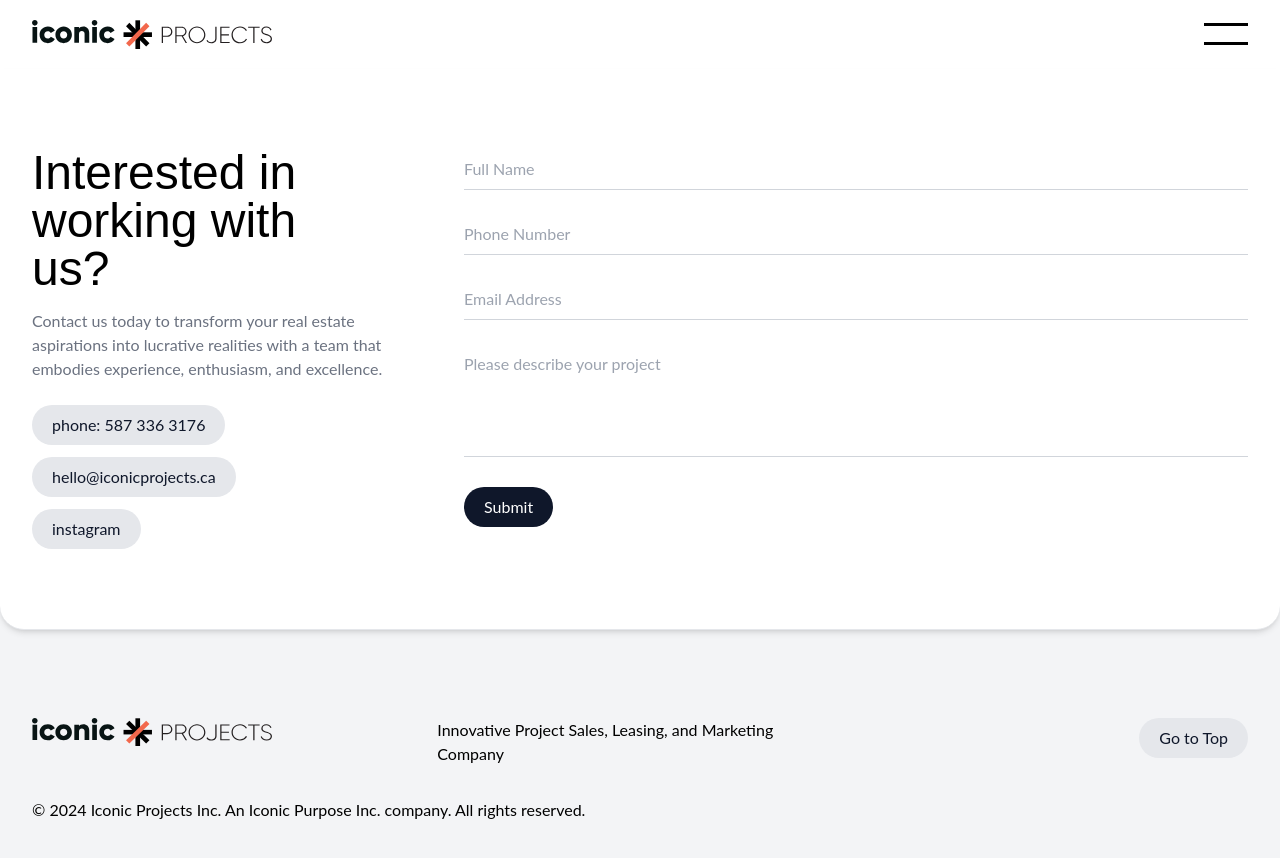
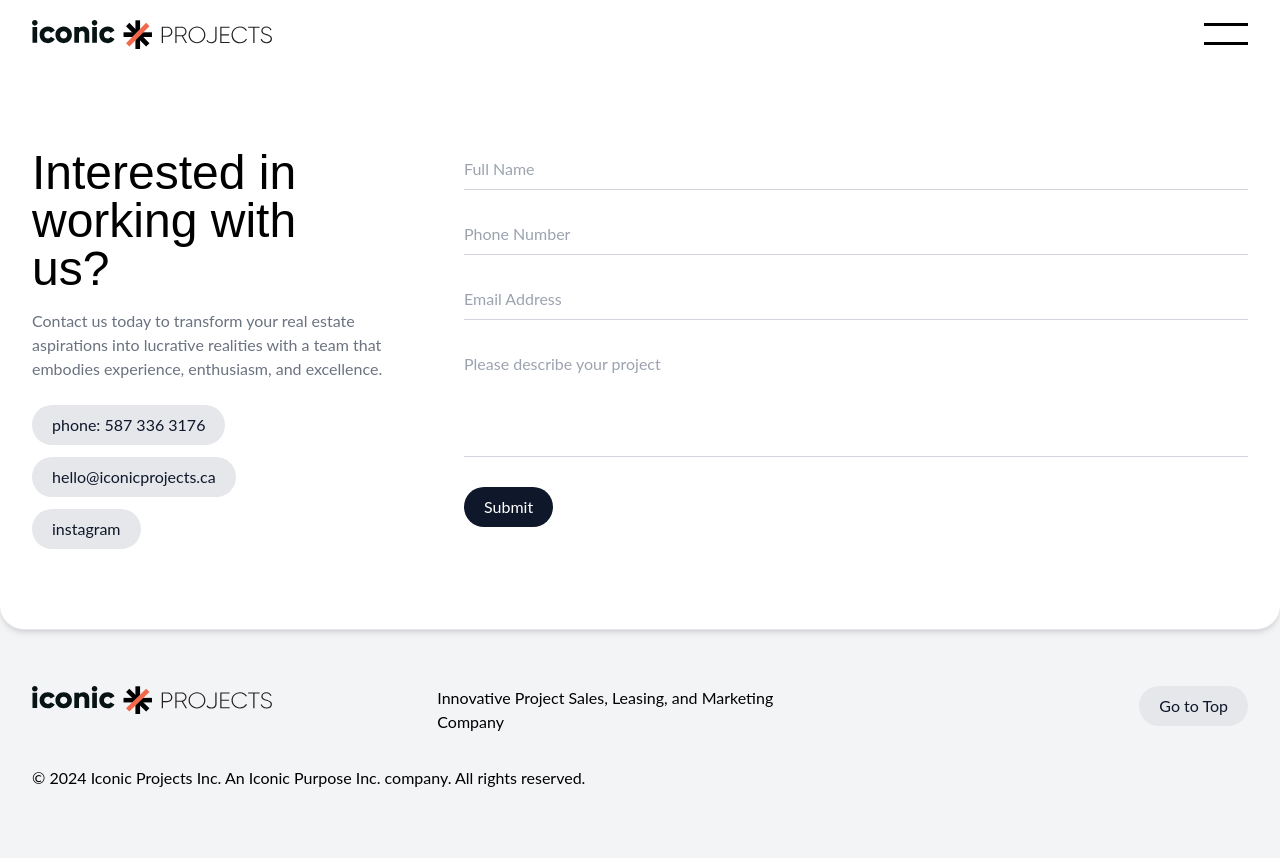
Before and after one commit to iconicyeg/projects-website, a Next.js app: page / in a window 1280 px wide. Shown: the top 858 px of the page. Built offline with nearby package versions, Linux system fonts and the light colour scheme; no server answers.

Commit message:
edits to css

```diff
--- a/src/app/blog/[slug]/page.js
+++ b/src/app/blog/[slug]/page.js
@@ -90,7 +90,7 @@ export default async function BlogPostPage({ params }) {
       />
 
       <article className="md:pt-16 pt-10">
-        <div className="border-b pb-20">
+        <div className="border-b md:pb-20 pb-12">
           {tags?.length > 0 && (
             <div className="mb-2">
               {tags.map((tag, index) => (
@@ -104,9 +104,9 @@ export default async function BlogPostPage({ params }) {
             </div>
           )}
 
-          <h1 className="font-heading dot-end mb-6 text-2xl md:text-4xl lg:text-5xl font-medium leading-tight">{title}</h1>
-          <p className="text-gray-600 mb-6 flex items-center space-x-2">
-            <span className="text-sm font-medium text-gray-500 flex items-center">
+          <h1 className="font-heading dot-end md:mb-6 mb-3 text-2xl md:text-4xl lg:text-5xl font-medium leading-tight">{title}</h1>
+          <p className="text-gray-600 md:mb-6 mb-3 flex items-center space-x-2 flex-wrap">
+            <span className="md:text-sm text-xs font-medium text-gray-500 flex items-center">
               Published on {new Date(publishDate).toLocaleDateString('en-US', {
                 year: 'numeric',
                 month: 'long',
@@ -114,7 +114,7 @@ export default async function BlogPostPage({ params }) {
               })}
             </span>
             <span className="mx-2 text-gray-400">|</span>
-            <span className="text-sm font-medium text-gray-500">by {author}</span>
+            <span className="md:text-sm text-xs font-medium text-gray-500">by {author}</span>
           </p>
 
           {coverImageUrl && (
@@ -130,7 +130,7 @@ export default async function BlogPostPage({ params }) {
             </div>
           )}
 
-          <div className="text-gray-700 post-content prose lg:prose-xl max-w-5xl">
+          <div className="text-gray-900 post-content prose lg:prose-xl max-w-5xl">
             {content && documentToReactComponents(content)}
           </div>
         </div>
--- a/src/app/globals.css
+++ b/src/app/globals.css
@@ -93,11 +93,27 @@ ol li {
 ol {
   color: #333333;
 }
+.post-content h2 {
+  font-family: 'Red Hat Display', sans-serif;
+  font-size: 22px;
+  line-height: 1.2;
+  font-weight: 500;
+  margin-bottom: 10px;
+}
+
 .post-content h3 {
-  font-family: var(--font-red-hat), sans-serif;
-  font-size: 28px;
+  font-family: 'Red Hat Display', sans-serif;
+  font-size: 18px;
   line-height: 1.2;
-  font-weight: 700;
+  font-weight: 500;
+  margin-bottom: 18px;
+}
+
+.post-content h4 {
+  font-family: 'Red Hat Display', sans-serif;
+  font-size: 16px;
+  line-height: 1.2;
+  font-weight: 500;
   margin-bottom: 18px;
 }
 
@@ -188,6 +204,6 @@ padding-left: 18px;
       bottom: 6px;
   }
   .navigation-active main {
-    padding: 0 24px;
+    padding: 0 16px;
     }
 }
--- a/src/app/layout.js
+++ b/src/app/layout.js
@@ -17,6 +17,19 @@ export default function RootLayout({ children }) {
         <link rel="icon" type="image/svg+xml" href="/favicon.svg" />
         <link rel="shortcut icon" href="/favicon.ico" />
         <link rel="apple-touch-icon" sizes="180x180" href="/apple-touch-icon.png" />
+        <link
+  rel="preload"
+  href="https://fonts.googleapis.com/css2?family=Lato:wght@400;700&family=Red+Hat+Display:wght@600&display=swap"
+  as="style"
+  onload="this.onload=null;this.rel='stylesheet'"
+/>
+<noscript>
+  <link
+    rel="stylesheet"
+    href="https://fonts.googleapis.com/css2?family=Lato:wght@400;700&family=Red+Hat+Display:wght@600&display=swap"
+  />
+</noscript>
+
 
         {/* Viewport Meta Tag for Responsive Design */}
         <meta name="viewport" content="width=device-width, initial-scale=1.0" />
@@ -30,7 +43,7 @@ export default function RootLayout({ children }) {
            {/* Contact Section */}
       <section
         id="contacts"
-        className="md:px-8 px-4 shadow-md mb-8 bg-white rounded-b-3xl flex flex-col justify-center md:py-20 py-12 border-b"
+        className="md:px-8 px-4 shadow-md bg-white rounded-b-3xl flex flex-col justify-center md:py-20 py-12 border-b"
       >
         <div className="lg:grid grid-cols-3 gap-20">
           <div className="mb-16 lg:mb-0">
--- a/src/app/page.js
+++ b/src/app/page.js
@@ -157,7 +157,7 @@ Learn more
         <div className="lg:grid grid-cols-12 gap-4 lg:mb-12">
           <div className="col-span-4"><span className="text-gray-500">Services</span></div>
           <div className="col-span-8">
-              <h2 className="font-heading mt-4 lg:mt-0 dot-end  mb-6 text-2xl md:text-4xl lg:text-5xl font-medium leading-tight">We Handle the Planning, Systems, and Marketing, So You Can Focus on What’s Next</h2>
+              <h2 className="font-heading mt-4 lg:mt-0 dot-end text-2xl md:text-4xl lg:text-5xl font-medium leading-tight">We Handle the Planning, Systems, and Marketing, So You Can Focus on What’s Next</h2>
             </div>
         </div>
         <div className="lg:grid grid-cols-3 gap-4 py-10 border-b">
@@ -246,8 +246,8 @@ Learn more
       <section id="ourteam" className="flex flex-col justify-center md:py-20 py-12 border-b">
       <div className="lg:grid grid-cols-3 gap-16">
         <span className="text-gray-500">Our Team</span>
-        <div className="col-span-2">
-          <h2 className="font-heading  dot-end mb-16 text-2xl md:text-4xl lg:text-5xl font-medium leading-tight">
+        <div className="col-span-2 md:mt-0 mt-3">
+          <h2 className="font-heading  dot-end md:mb-16 mb-10 text-2xl md:text-4xl lg:text-5xl font-medium leading-tight">
             We consist of marketing specialists, tech innovators, sales executives, and construction professionals who consistently deliver outstanding results for our clients
           </h2>
           <div className="grid lg:grid-cols-4 md:grid-cols-3 grid-cols-2 gap-5 lg:gap-10 mb-16">
--- a/src/components/Footer.js
+++ b/src/components/Footer.js
@@ -7,7 +7,7 @@ export default function Footer() {
   return (
     <>
       {/* Footer Section */}
-      <footer className="py-14 px-8">
+      <footer className="md:py-14 md:px-8 px-4 py-10">
         <div className="lg:grid grid-cols-3">
           {/* Logo */}
           <div className="mb-4 lg:mb-0">
```
